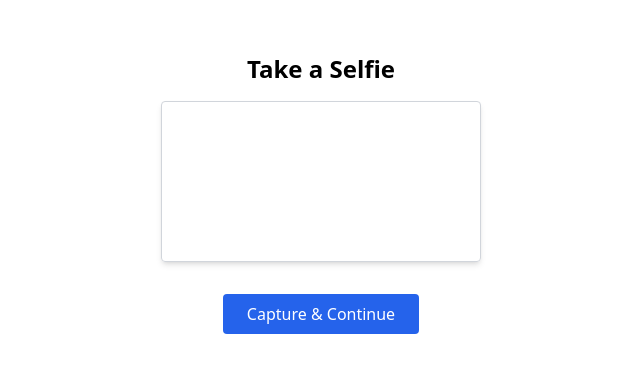
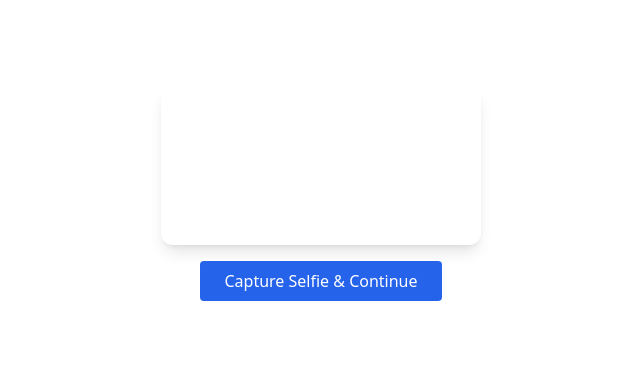
Before and after one commit to saifkazi25/IT129, a Next.js app: page /selfie in a window 1280 px wide. Shown: the part 207-580 px from the top of the page, without its empty margins (319-959 px from the left). Built offline with nearby package versions, Linux system fonts and the light colour scheme; no server answers.

Commit message:
Update page.tsx

```diff
--- a/app/selfie/page.tsx
+++ b/app/selfie/page.tsx
@@ -1,10 +1,51 @@
-import CustomWebcam from '@/components/CustomWebcam';
+'use client';
+
+import { Suspense, useRef, useCallback } from 'react';
+import { useRouter, useSearchParams } from 'next/navigation';
+import Webcam from 'react-webcam';
+
+function WebcamCapture() {
+  const webcamRef = useRef<any>(null);
+  const router = useRouter();
+  const searchParams = useSearchParams();
+
+  const capture = useCallback(() => {
+    const imageSrc = webcamRef.current?.getScreenshot();
+
+    if (!imageSrc) {
+      alert("Could not capture selfie.");
+      return;
+    }
+
+    const params = new URLSearchParams(searchParams.toString());
+    params.set('image', imageSrc);
+    router.push(`/result?${params.toString()}`);
+  }, [router, searchParams]);
+
+  return (
+    <div className="flex flex-col items-center justify-center min-h-screen p-4">
+      <Webcam
+        ref={webcamRef}
+        audio={false}
+        screenshotFormat="image/jpeg"
+        className="rounded-xl shadow-lg"
+        width={320}
+        height={240}
+      />
+      <button
+        onClick={capture}
+        className="mt-4 px-6 py-2 bg-blue-600 text-white rounded hover:bg-blue-700"
+      >
+        Capture Selfie & Continue
+      </button>
+    </div>
+  );
+}
 
 export default function SelfiePage() {
   return (
-    <main className="min-h-screen flex flex-col items-center justify-center bg-white text-black">
-      <h1 className="text-2xl font-bold mb-4">Take a Selfie</h1>
-      <CustomWebcam />
-    </main>
+    <Suspense fallback={<p>Loading camera...</p>}>
+      <WebcamCapture />
+    </Suspense>
   );
 }
```
